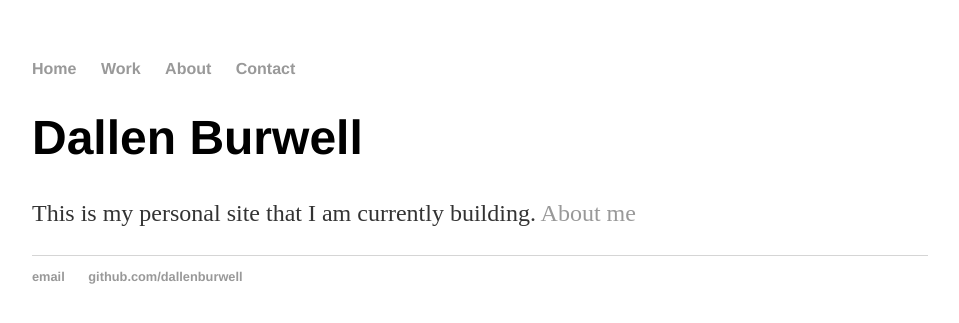
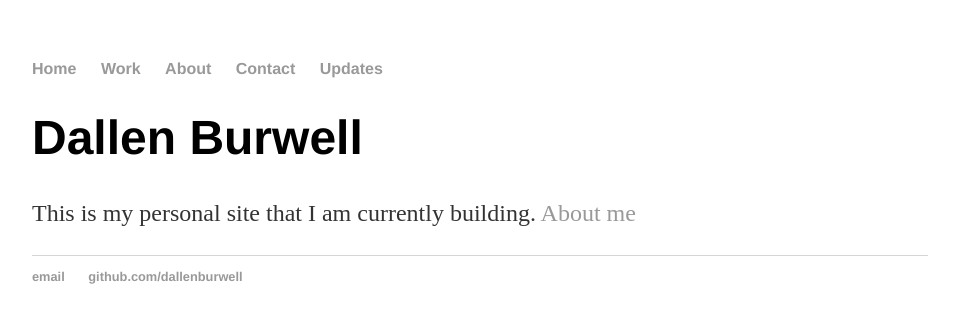
Before and after one commit to DallenBurwell/DallenBurwell.github.io, a Jekyll site: the page built from index.html, in a window 1280 px wide. Shown: the top 323 px of the page, without its empty margins (160-1119 px from the left). Built offline with Jekyll 4.4.1, drawn with Linux system fonts in a browser that asks for light colours.

Commit message:
Update default.html

```diff
--- a/_layouts/default.html
+++ b/_layouts/default.html
@@ -12,6 +12,7 @@
 		        	<li><a href="/work">Work</a></li>
 	        		<li><a href="/about">About</a></li>
 	        		<li><a href="/contact">Contact</a></li>
+				<li><a href="/blog">Updates</a></li>
 	    		</ul>
 			</nav>
 			<div class="container">
```
